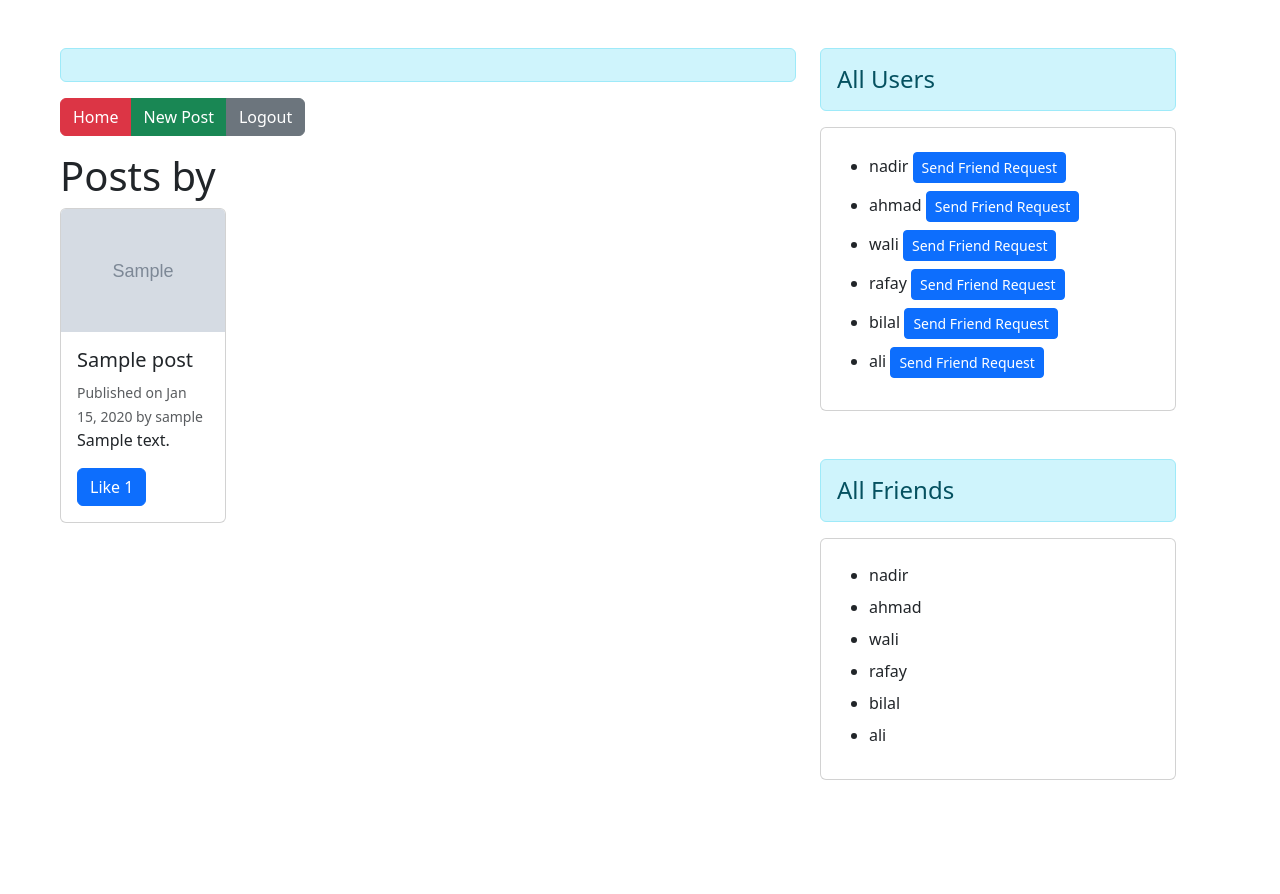
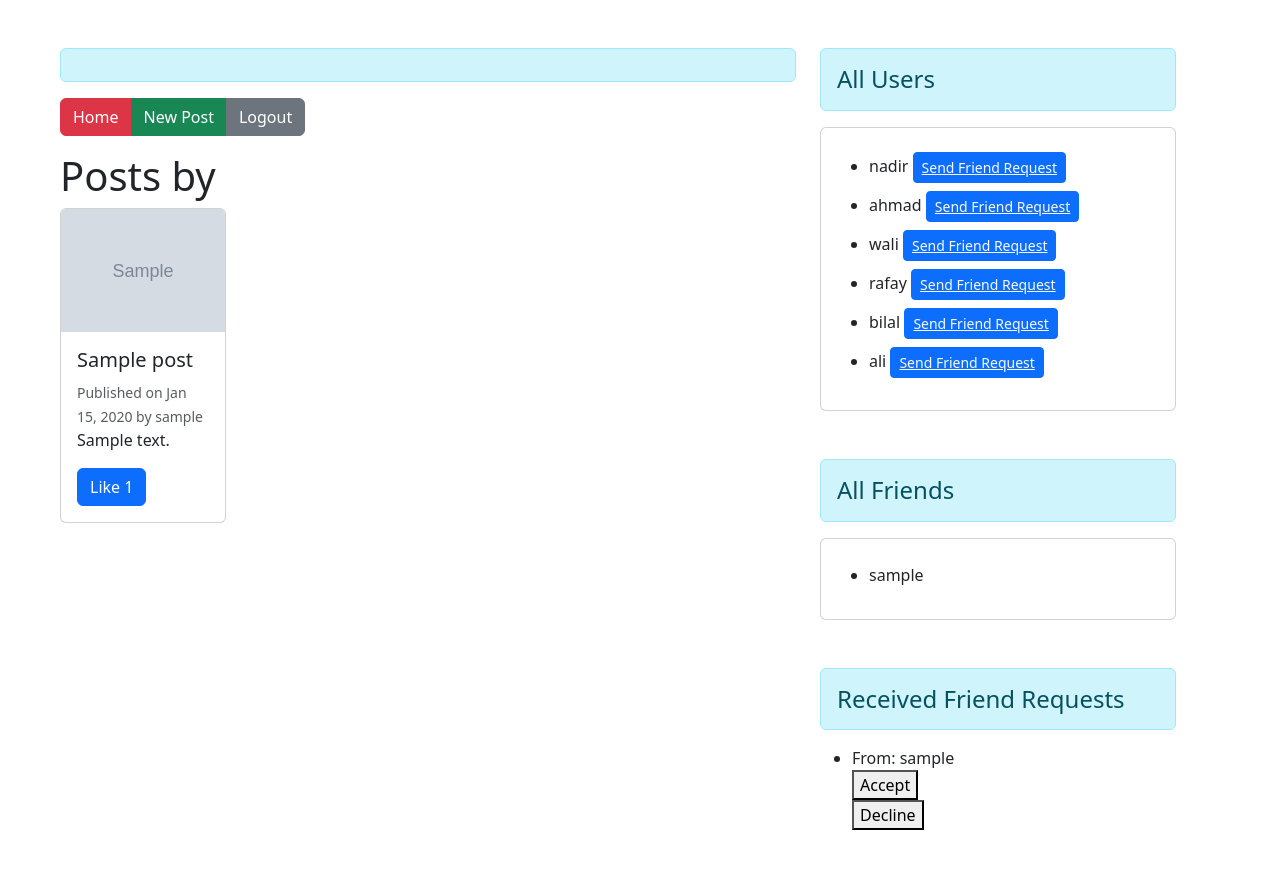
Before and after one commit to nadirhussain1916/addfriendsfunctionality, a Django app: template users/templates/users/profile.html in a window 1280 px wide. Before the commit the page ends 780 px from the top, so only its background shows below. Run offline with Django 5.2, Linux system fonts and the light colour scheme; data comes from the database, SQL or seed files in the repository; both versions use the stored data as it was after the commit; tables that the repository leaves empty hold one stand-in row (values such as "Sample post"); the template is opened without the code that fills it: values that come from a table or form of the project are taken from there, most other values are stand-ins (such as "Sample title", 1, 10 or a date in 2020); grey boxes marked "Sample" are stand-in pictures; some libraries are stand-ins or nearby versions.

Commit message:
Friend requests are being sent and recieve, just few changes

```diff
--- a/users/templates/users/profile.html
+++ b/users/templates/users/profile.html
@@ -56,7 +56,10 @@
       <div class="card-body">
         <ul>
           {% for user in allusers %}
-            <li class="pt-2">{{ user.username }} <button class="btn btn-primary btn-sm" onclick="sendFriendRequest({{ user.id }})">Send Friend Request</button></li>
+          <li class="mt-2">{{user.username}}
+          <button class="btn btn-primary btn-sm">
+            <a href="{% url 'send_friend_request' user.id %}" class="text-light">Send Friend Request</a>
+          </button></li>
           {% empty %}
             <li>No users found</li>
           {% endfor %}
@@ -68,14 +71,35 @@
     <div class="card">
       <div class="card-body">
         <ul>
-          {% for user in allusers %}
-            <li class="pt-2">{{ user.username }} </li>
+          {% for friend in friends %}
+            <li class="pt-2">{{ friend.user.username }} </li>
           {% empty %}
             <li>Friend is empty</li>
           {% endfor %}
         </ul>
       </div>
     </div>
+    <h4 class="alert alert-info mt-5">Received Friend Requests</h4>
+      {% if pending_requests %}
+          <ul>
+              {% for request in pending_requests %}
+                  <li>
+                      From: {{ request.from_user.username }}
+                      <form method="post" action="{% url 'accept_friend_request' request.id %}">
+                          {% csrf_token %}
+                          <button type="submit" name="accept">Accept</button>
+                      </form>
+                      <form method="post" action="{% url 'reject_friend_request' request.id %}">
+                          {% csrf_token %}
+                          <button type="submit" name="decline">Decline</button>
+                      </form>
+                  </li>
+              {% endfor %}
+          </ul>
+      {% else %}
+          <p>No pending friend requests</p>
+      {% endif %}
+
   </div>
 
 </div>
```
Also changed, not shown: users/models.py (+12 -2 lines), users/urls.py (+4 -13 lines), users/views.py (+27 -25 lines), db.sqlite3, users/migrations/0001_initial.py.
